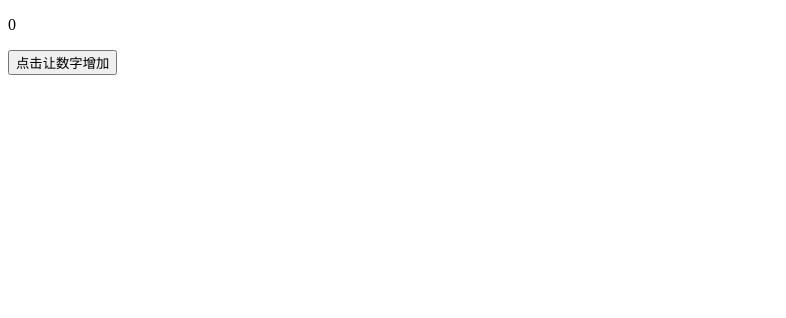
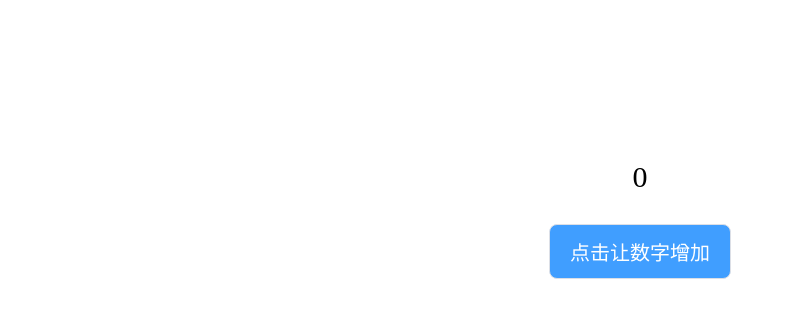
Before and after one commit to yevpt/vue-simple-examples, a plain HTML site: page example-1/index.html in a window 1280 px wide. Shown: the whole page, without its empty margins (0-786 px from the left). Drawn offline with nearby package versions, Linux system fonts and the light colour scheme.

Commit message:
修改样式

```diff
--- a/example-1/index.html
+++ b/example-1/index.html
@@ -4,6 +4,23 @@
     <meta charset="UTF-8">
     <title>example-1</title>
 </head>
+<style>
+    #app {
+        margin: 20vh auto;
+        width: 200px;
+        font-size: 30px;
+        text-align: center;
+    }
+
+    button {
+        padding: 12px 20px;
+        background: #409eff;
+        color: #fff;
+        border: 1px solid #dcdfe6;
+        font-size: 20px;
+        border-radius: 8px;
+    }
+</style>
 <body>
 <div id="app">
     <p>{{ number }}</p>
```
Also changed, not shown: index.html (+10 -0 lines).
